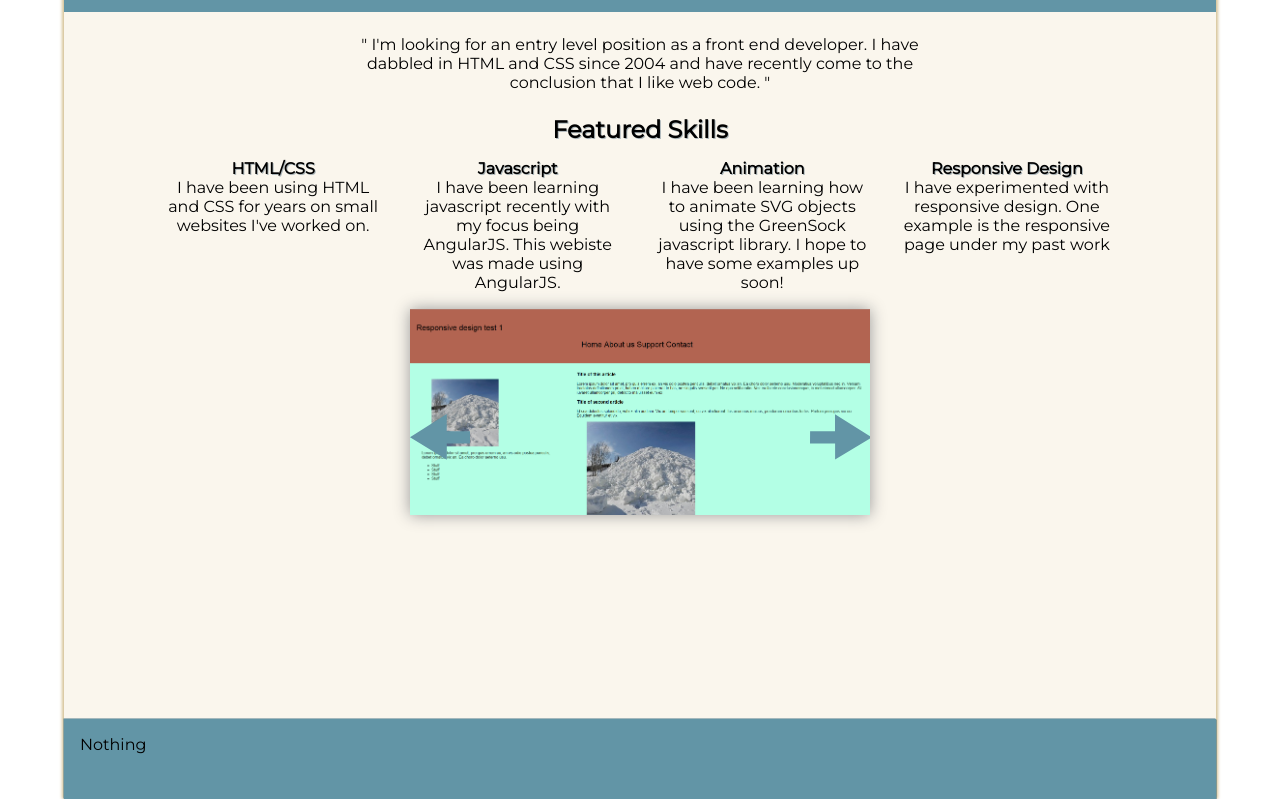
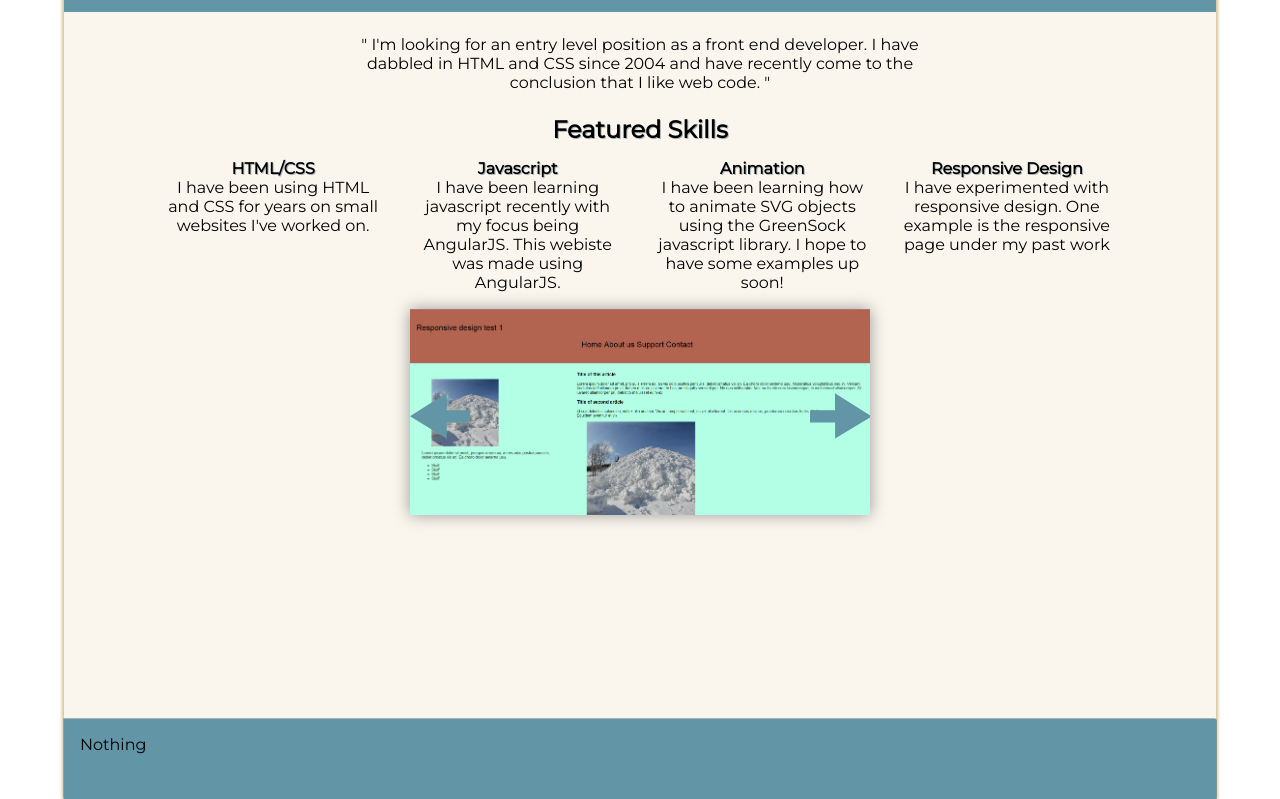
Before and after one commit to SnGrimes/SnGrimes.github.io, a plain HTML site: page index.html in a window 1280 px wide. Shown: the part 96-895 px from the top of the page. Drawn offline with nearby package versions, Linux system fonts and the light colour scheme; some packages are replaced by stand-ins of ours.

Commit message:
Update style.css

```diff
--- a/CSS/style.css
+++ b/CSS/style.css
@@ -324,20 +324,16 @@ footer {
 }
 
 .ArrowLeft {
-  position: absolute;
   left: 0px;
-  top: 0px;
-  height: 100%;
 }
 .ArrowRight {
-    position: absolute;
-    top: 0px;
-    right: 0px;
-    height: 100%;
+  right: 0px;
 }
 
 .ArrowRight, .ArrowLeft{
-  top:50%;
+  top:40%;
+  position: absolute;
+  height: 50px;
 }
 
 .ArrowRight:hover, .ArrowLeft:hover {
```
